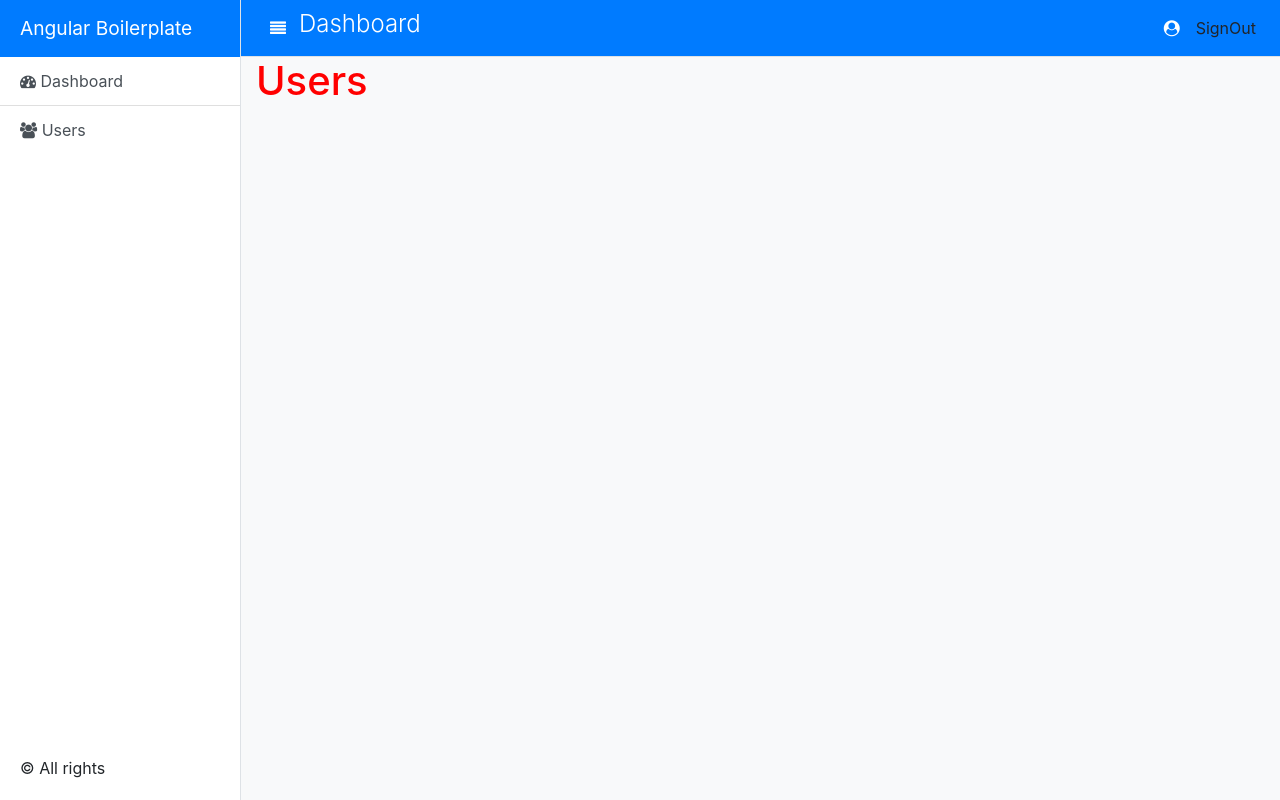
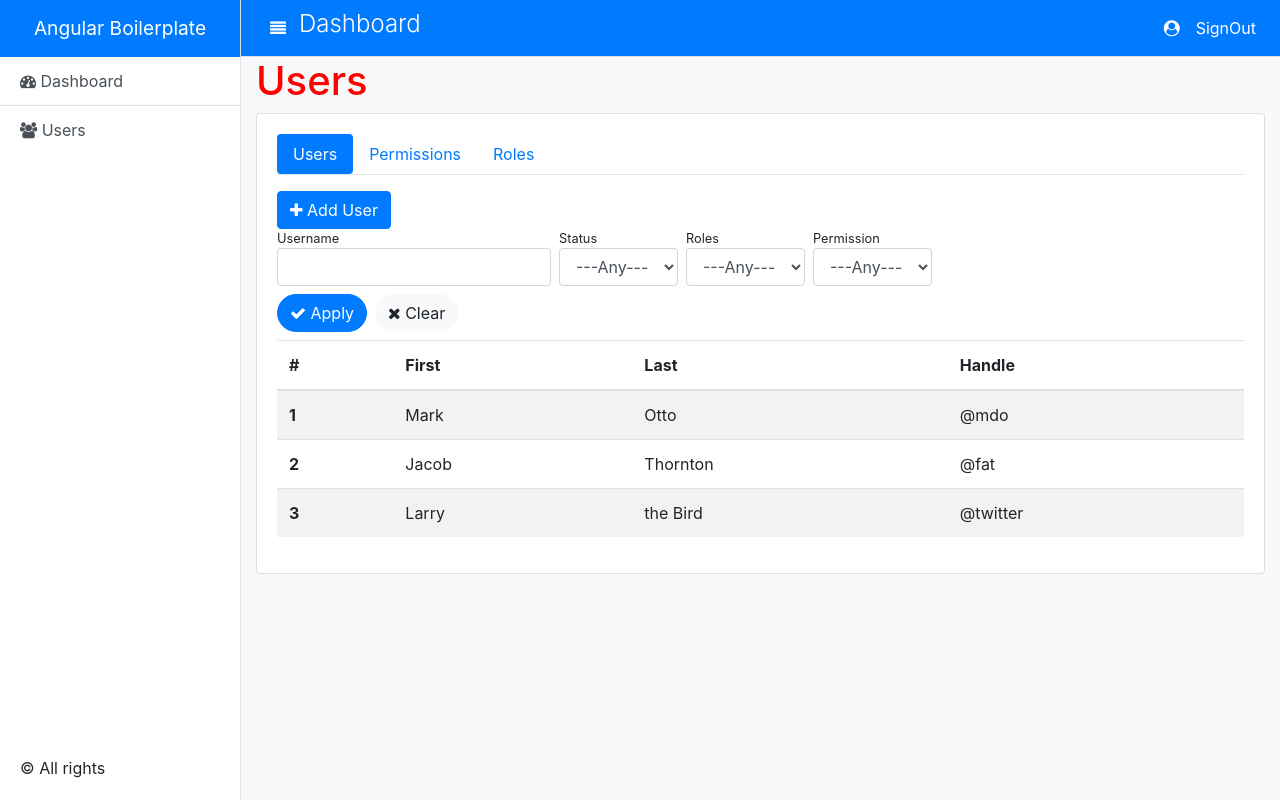
Before and after one commit to jpmariano/angularboilerplate, an Angular app: page /people in a window 1280 px wide. Built offline with nearby package versions, Linux system fonts and the light colour scheme.

Commit message:
Users/Users UI

```diff
--- a/angular.json
+++ b/angular.json
@@ -29,7 +29,10 @@
               "./node_modules/bootstrap/dist/css/bootstrap.min.css",
               "./node_modules/font-awesome/css/font-awesome.min.css"
             ],
-            "scripts": []
+            "scripts": [
+              "./node_modules/jquery/dist/jquery.js",
+              "./node_modules/bootstrap/dist/js/bootstrap.js"
+            ]
           },
           "configurations": {
             "production": {
--- a/package.json
+++ b/package.json
@@ -26,6 +26,7 @@
     "font-awesome": "^4.7.0",
     "highcharts": "^8.1.2",
     "highcharts-angular": "^2.4.0",
+    "jquery": "^3.5.1",
     "rxjs": "~6.5.5",
     "tslib": "^2.0.0",
     "zone.js": "~0.10.3"
--- a/src/app/layouts/default/default.module.ts
+++ b/src/app/layouts/default/default.module.ts
@@ -5,7 +5,6 @@ import { DashboardComponent } from '../../modules/dashboard/dashboard.component'
 import { PostsComponent } from '../../modules/posts/posts.component';
 import { RouterModule } from '@angular/router';
 import { SharedModule } from '../../shared/shared.module';
-
 
 @NgModule({
   declarations: [
--- a/src/app/modules/posts/posts.component.html
+++ b/src/app/modules/posts/posts.component.html
@@ -1,3 +1,164 @@
 <div class="container-fluid">
   <h1>Users</h1>
+  <div class="card w-100">
+    <div class="card-body">
+      <ul
+        class="nav nav-pills flex-column flex-sm-row"
+        id="myTab"
+        role="tablist"
+      >
+        <li class="nav-item">
+          <a
+            class="nav-link active"
+            id="home-tab"
+            data-toggle="tab"
+            href="#users"
+            role="tab"
+            aria-controls="users"
+            aria-selected="true"
+            >Users</a
+          >
+        </li>
+        <li class="nav-item">
+          <a
+            class="nav-link"
+            id="profile-tab"
+            data-toggle="tab"
+            href="#permissions"
+            role="tab"
+            aria-controls="permissions"
+            aria-selected="false"
+            >Permissions</a
+          >
+        </li>
+        <li class="nav-item">
+          <a
+            class="nav-link"
+            id="contact-tab"
+            data-toggle="tab"
+            href="#roles"
+            role="tab"
+            aria-controls="roles"
+            aria-selected="false"
+            >Roles</a
+          >
+        </li>
+      </ul>
+      <hr class="mt-0" />
+      <div class="tab-content" id="myTabContent">
+        <!-- User Tab -->
+        <div
+          class="tab-pane fade show active"
+          id="users"
+          role="tabpanel"
+          aria-labelledby="users-tab"
+        >
+          <button class="btn btn-primary">
+            <i class="fa fa-plus"></i>
+            Add User
+          </button>
+          <form class="form-inline mb-2">
+            <div class="form-group d-block mr-1">
+              <label class="justify-content-start small" for="username"
+                >Username</label
+              >
+              <input type="text" id="username" class="form-control" />
+            </div>
+            <div class="form-group d-block mx-1">
+              <label class="justify-content-start small" for="status"
+                >Status</label
+              >
+              <select class="form-control" id="status">
+                <option selected="selected">---Any---</option>
+                <option>2</option>
+                <option>3</option>
+                <option>4</option>
+                <option>5</option>
+              </select>
+            </div>
+            <div class="form-group d-block mx-1">
+              <label class="justify-content-start small" for="roles"
+                >Roles</label
+              >
+              <select class="form-control" id="roles">
+                <option selected="selected">---Any---</option>
+                <option>2</option>
+                <option>3</option>
+                <option>4</option>
+                <option>5</option>
+              </select>
+            </div>
+            <div class="form-group d-block mx-1">
+              <label class="justify-content-start small" for="permission"
+                >Permission</label
+              >
+              <select class="form-control" id="permission">
+                <option selected="selected">---Any---</option>
+                <option>2</option>
+                <option>3</option>
+                <option>4</option>
+                <option>5</option>
+              </select>
+            </div>
+          </form>
+          <div class="mb-2">
+            <button class="btn btn-primary mr-2 rounded-pill">
+              <i class="fa fa-check"></i>
+              Apply
+            </button>
+            <button class="btn btn-light rounded-pill">
+              <i class="fa fa-close"></i>
+              Clear
+            </button>
+          </div>
+          <table class="table table-striped">
+            <thead>
+              <tr>
+                <th scope="col">#</th>
+                <th scope="col">First</th>
+                <th scope="col">Last</th>
+                <th scope="col">Handle</th>
+              </tr>
+            </thead>
+            <tbody>
+              <tr>
+                <th scope="row">1</th>
+                <td>Mark</td>
+                <td>Otto</td>
+                <td>@mdo</td>
+              </tr>
+              <tr>
+                <th scope="row">2</th>
+                <td>Jacob</td>
+                <td>Thornton</td>
+                <td>@fat</td>
+              </tr>
+              <tr>
+                <th scope="row">3</th>
+                <td>Larry</td>
+                <td>the Bird</td>
+                <td>@twitter</td>
+              </tr>
+            </tbody>
+          </table>
+        </div>
+
+        <!-- Permission Tab-->
+        <div
+          class="tab-pane fade"
+          id="permissions"
+          role="tabpanel"
+          aria-labelledby="permissions-tab"
+        ></div>
+
+        <!-- Roles Tab -->
+        <div
+          class="tab-pane fade"
+          id="roles"
+          role="tabpanel"
+          aria-labelledby="roles-tab"
+        ></div>
+      </div>
+    </div>
+  </div>
 </div>
--- a/src/app/modules/posts/posts.component.ts
+++ b/src/app/modules/posts/posts.component.ts
@@ -1,16 +1,4 @@
 import { Component, OnInit } from '@angular/core';
-
-export interface User {
-  name: string,
-  email: string,
-  status: string
-}
-
-const USER_DATA : User[] = [
-  {name: "John Paul Mariano", email: "jmariano@webupps.com", status: "Active" },
-  {name: "Jeff Zeejay Belamide", email: "zeejaybelamide@gmail.com", status: "Active" },
-  {name: "Juan dela Cruz", email: "juandela@cruz.com", status: "Active" },
-];
 
 @Component({
   selector: 'app-posts',
@@ -19,11 +7,6 @@ const USER_DATA : User[] = [
 })
 export class PostsComponent implements OnInit {
 
-  $users = "Users";
-  displayedColumns:  string[] =  ['name', 'email','status'];
-  dataSource = USER_DATA;
-
-
   constructor() { }
 
   ngOnInit(): void {
--- a/src/app/shared/components/header/header.component.html
+++ b/src/app/shared/components/header/header.component.html
@@ -23,7 +23,7 @@
         </a>
       </li>
       <li class="nav-item">
-        <a class="nav-link text-reset text-white" href="#">SignOut</a>
+        <a class="nav-link text-white" href="#">SignOut</a>
       </li>
     </ul>
   </div>
--- a/src/app/shared/components/sidebar/sidebar.component.html
+++ b/src/app/shared/components/sidebar/sidebar.component.html
@@ -1,4 +1,4 @@
-<div class="sidebar-heading bg-primary text-white">Angular Boilerplate</div>
+<div class="sidebar-heading bg-primary text-white text-center">Angular Boilerplate</div>
 <div class="list-group list-group-flush">
   <a
     [routerLink]="['/']"
```
Also changed, not shown: src/app/modules/dashboard/dashboard.component.html (line endings or trailing spaces), 1 other file (tests, documents, lock files or other folders).
